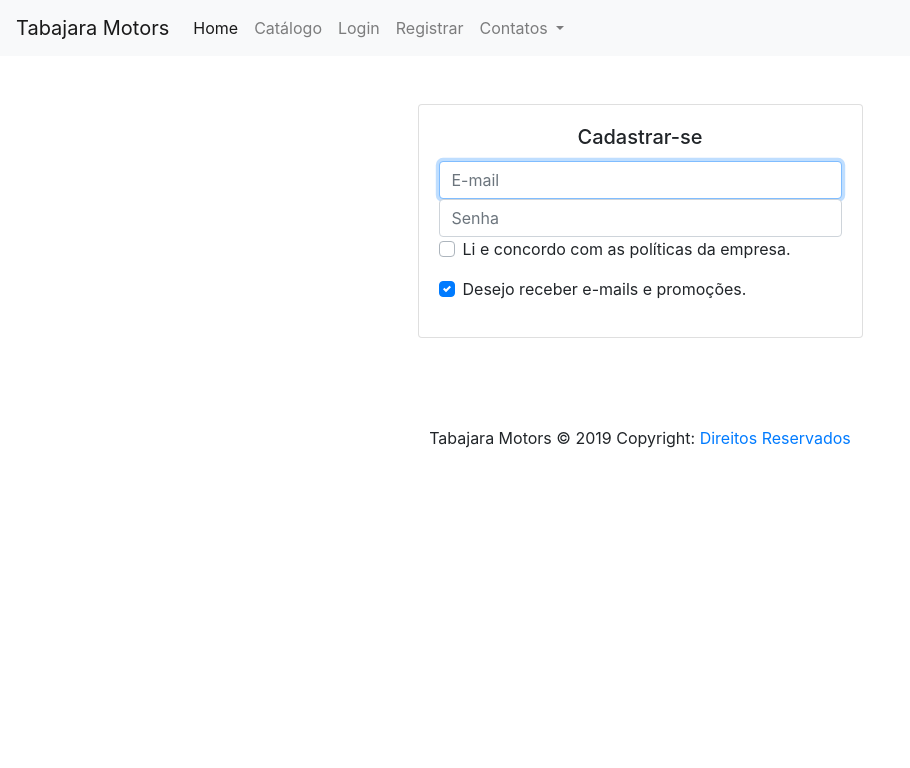
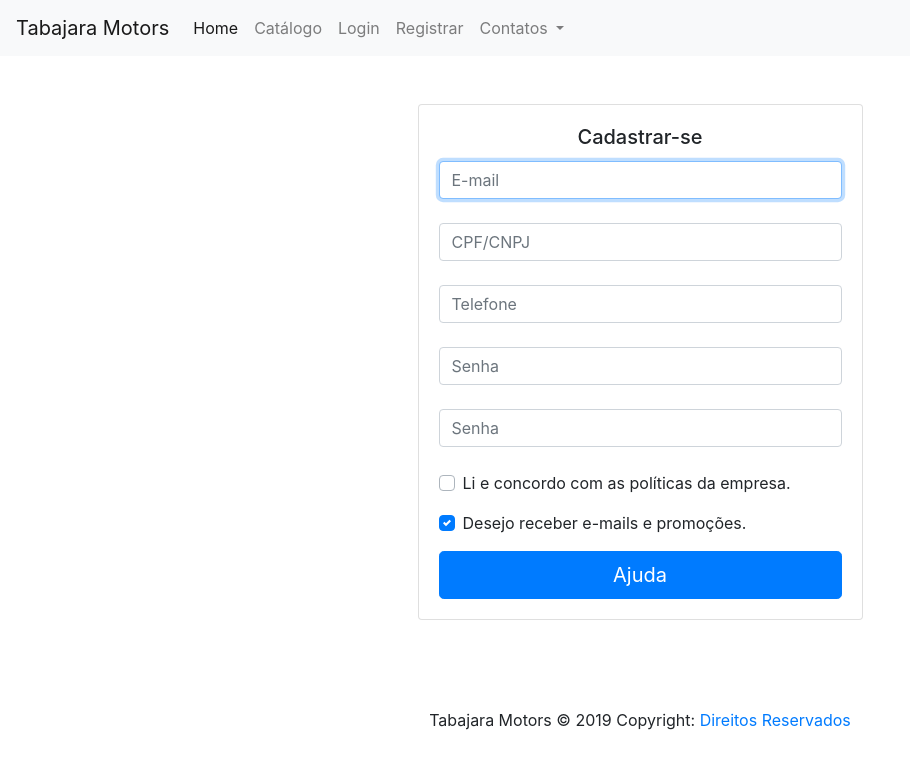
Before and after one commit to ViniciusVicco/ProjetoAParte, a Vue app: page /registrar in a window 1280 px wide. Shown: the top 768 px of the page, without its empty margins (0-910 px from the left). Built offline with nearby package versions, Linux system fonts and the light colour scheme; no server answers.

Commit message:
Criando primeiros formulários

```diff
--- a/src/components/views/paginaRegistro.vue
+++ b/src/components/views/paginaRegistro.vue
@@ -11,9 +11,21 @@
                                 <div class="form-label-group">
                                     <input type="email" id="inputEmail" class="form-control" placeholder="E-mail" required autofocus>
                                 </div>
+                                <br>
+                                <div class="form-label-group">
+                                    <input type="email" id="inputCpf" class="form-control" placeholder="CPF/CNPJ" required autofocus>
+                                </div>
+                                <br>
+                                <div class="form-label-group">
+                                    <input type="email" id="inputTelefone" class="form-control" placeholder="Telefone" required autofocus>
+                                </div>
+                                <br>
                                 <div class="form-label-group">
                                     <input type="password" id="inputPassword" class="form-control" placeholder="Senha" required>
+                                    <br>
+                                    <input type="password" id="inputConfirmPassword" class="form-control" placeholder="Senha" required>
                                 </div>
+                                <br>
                                 <div class="custom-control custom-checkbox mb-3">
                                     <input type="checkbox" class="custom-control-input" v-model="estadoF" id="customCheck1">
                                     <label class="custom-control-label" for="customCheck1">Li e concordo com as políticas da empresa.</label>
@@ -23,6 +35,7 @@
                                     <label class="custom-control-label" for="customCheck2">Desejo receber e-mails e promoções.</label>
                                 </div>
                                 <button v-if="estadoF" class="btn btn-lg btn-primary btn-block" type="submit">Login</button>
+                                <button v-if="estadoV" class="btn btn-lg btn-primary btn-block" onclick="alert('Aceite as políticas da empresa para prosseguir.')" type="submit">Ajuda</button>
                             </form>
                         </div>
                     </div>
```
